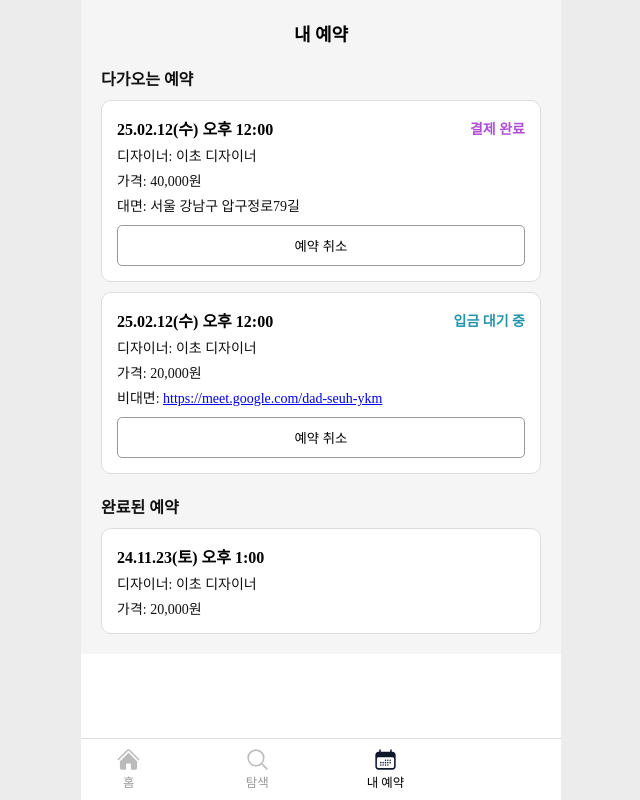
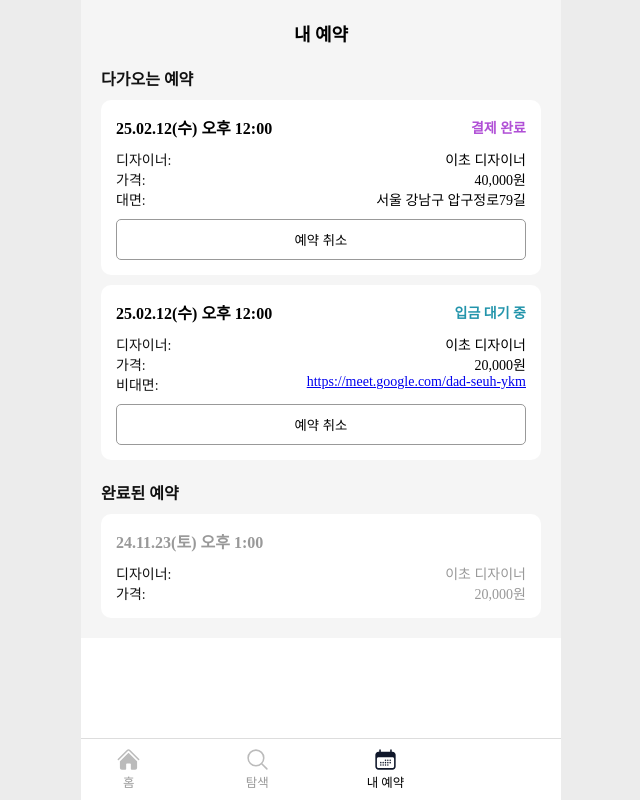
Before and after one commit to Blaybus-Hackathon-Team4/Hackathon-FE, a React (Vite) app: page /reservation-history in a window 1280 px wide. Shown: the whole page, without its empty margins (319-959 px from the left). Built offline with nearby package versions, Linux system fonts and the light colour scheme; no server answers; the HTML template or start-up script is replaced by a standard one.

Commit message:
Update ReservationCard.tsx

```diff
--- a/src/pages/reservationHistory/components/ReservationCard.tsx
+++ b/src/pages/reservationHistory/components/ReservationCard.tsx
@@ -2,6 +2,7 @@ import React from "react";
 import styled from "styled-components";
 import { theme } from "../../../styles/theme";
 import CancelButton from "../components/CancelButton";
+//import {useModalStore} from "../../../zustand/modal.store";
 
 interface ReservationCardProps {
   date: string;
@@ -11,6 +12,9 @@ interface ReservationCardProps {
   price: number;
   location?: string;
   link?: string;
+  paymentId: string; // 결제 취소 API 호출을 위한 paymentId 추가
+  onClick?: (paymentId: string) => void;
+  isCompleted?: boolean; // 완료된 예약 여부 추가
 }
 
 const ReservationCard: React.FC<ReservationCardProps> = ({
@@ -21,57 +25,111 @@ const ReservationCard: React.FC<ReservationCardProps> = ({
   price,
   location,
   link,
+  paymentId,
+  onClick,
+  isCompleted, //완료된 예약인지 확인
 }) => {
-  const isCancellable = status === "결제 완료" || status === "입금 대기 중"; // 취소 가능 상태 체크
+  //const { openCancelModal } = useModalStore(); //모달 열기 함수
+
+  // "결제 완료" 또는 "입금 대기 중" 상태에서만 취소 버튼 보이도록 설정
+  const isCancellable = status === "결제 완료" || status === "입금 대기 중"; // ✅ 취소 가능 상태 체크
 
   return (
-    <Card>
+    <Card isCompleted={isCompleted}>
       <CardHeader>
-        <DateTime>{date}</DateTime>
-        {status && <StatusBadge color={statusColor}>{status}</StatusBadge>}
+        <DateTime isCompleted={isCompleted}>{date}</DateTime>
+        {status && (
+          <StatusBadge color={statusColor} isCompleted={isCompleted}>
+            {status}
+          </StatusBadge>
+        )}
       </CardHeader>
-      <Info>디자이너: {designer}</Info>
-      <Info>가격: {price.toLocaleString()}원</Info> {/* 천 단위 구분 */}
-      {location && <Info>대면: {location}</Info>}
+      <InfoWrapper>
+        <Label>디자이너:</Label>
+        <Value isCompleted={isCompleted}>{designer}</Value>
+      </InfoWrapper>
+      <InfoWrapper>
+        <Label>가격:</Label>
+        <Value isCompleted={isCompleted}>{price.toLocaleString()}원</Value>
+      </InfoWrapper>
+      {location && (
+        <InfoWrapper>
+          <Label>대면:</Label>
+          <Value isCompleted={isCompleted}>{location}</Value>
+        </InfoWrapper>
+      )}
       {link && (
-        <Info>
-          비대면: <a href={link}>{link}</a>
-        </Info>
+        <InfoWrapper>
+          <Label>비대면:</Label>
+          <Value isCompleted={isCompleted}>
+            <a href={link} target="_blank" rel="noopener noreferrer">
+              {link}
+            </a>
+          </Value>
+        </InfoWrapper>
       )}
-      {isCancellable && <CancelButton />} {/* 상태가 "결제 완료" 또는 "입금 대기 중"일 때만 버튼 표시 */}
+      {isCancellable && (
+        <CancelButton onClick={() => onClick && onClick(paymentId)} />
+      )}{" "}
+      {/* ✅ onClick 사용 */}
+      {/* {isCancellable && <CancelButton />} 상태가 "결제 완료" 또는 "입금 대기 중"일 때만 버튼 표시 */}
     </Card>
   );
 };
 
 export default ReservationCard;
 
-const Card = styled.div`
+const Card = styled.div<{ isCompleted?: boolean }>`
   background: ${theme.colors.white};
-  border: 1px solid ${theme.colors.gray[100]};
+  // border: 1px solid ${theme.colors.gray[100]};
   border-radius: 10px;
   padding: 15px;
   margin-top: 10px;
+  color: ${({ isCompleted }) =>
+    isCompleted ? theme.colors.gray[300] : theme.colors.black};
 `;
 
 const CardHeader = styled.div`
+  margin-bottom: 10px;
   display: flex;
   justify-content: space-between;
   align-items: center;
 `;
 
-const DateTime = styled.span`
+const DateTime = styled.span<{ isCompleted?: boolean }>`
   font-weight: bold;
-  color: ${theme.colors.black};
+  color: ${({ isCompleted }) =>
+    isCompleted ? theme.colors.gray[300] : theme.colors.black};
 `;
 
-const StatusBadge = styled.span<{ color?: string }>`
+const StatusBadge = styled.span<{ color?: string; isCompleted?: boolean }>`
   font-size: 14px;
-  color: ${(props) => props.color || theme.colors.gray[900]};
+  color: ${({ isCompleted, color }) =>
+    isCompleted ? theme.colors.gray[300] : color || theme.colors.gray[900]};
   font-weight: bold;
 `;
 
-const Info = styled.p`
-  margin-top: 5px;
+// const Info = styled.p<{ isCompleted?: boolean }>`
+//   margin-top: 5px;
+//   font-size: 14px;
+//   color: ${({ isCompleted }) => (isCompleted ? theme.colors.gray[300] : theme.colors.gray[900])};
+// `;
+
+const InfoWrapper = styled.div`
+  display: flex;
+  justify-content: space-between;
+  width: 100%;
+`;
+
+const Label = styled.span`
+  text-align: left;
   font-size: 14px;
   color: ${theme.colors.gray[900]};
 `;
+
+const Value = styled.span<{ isCompleted?: boolean }>`
+  text-align: right;
+  font-size: 14px;
+  color: ${({ isCompleted }) =>
+    isCompleted ? theme.colors.gray[300] : theme.colors.black};
+`;
```
